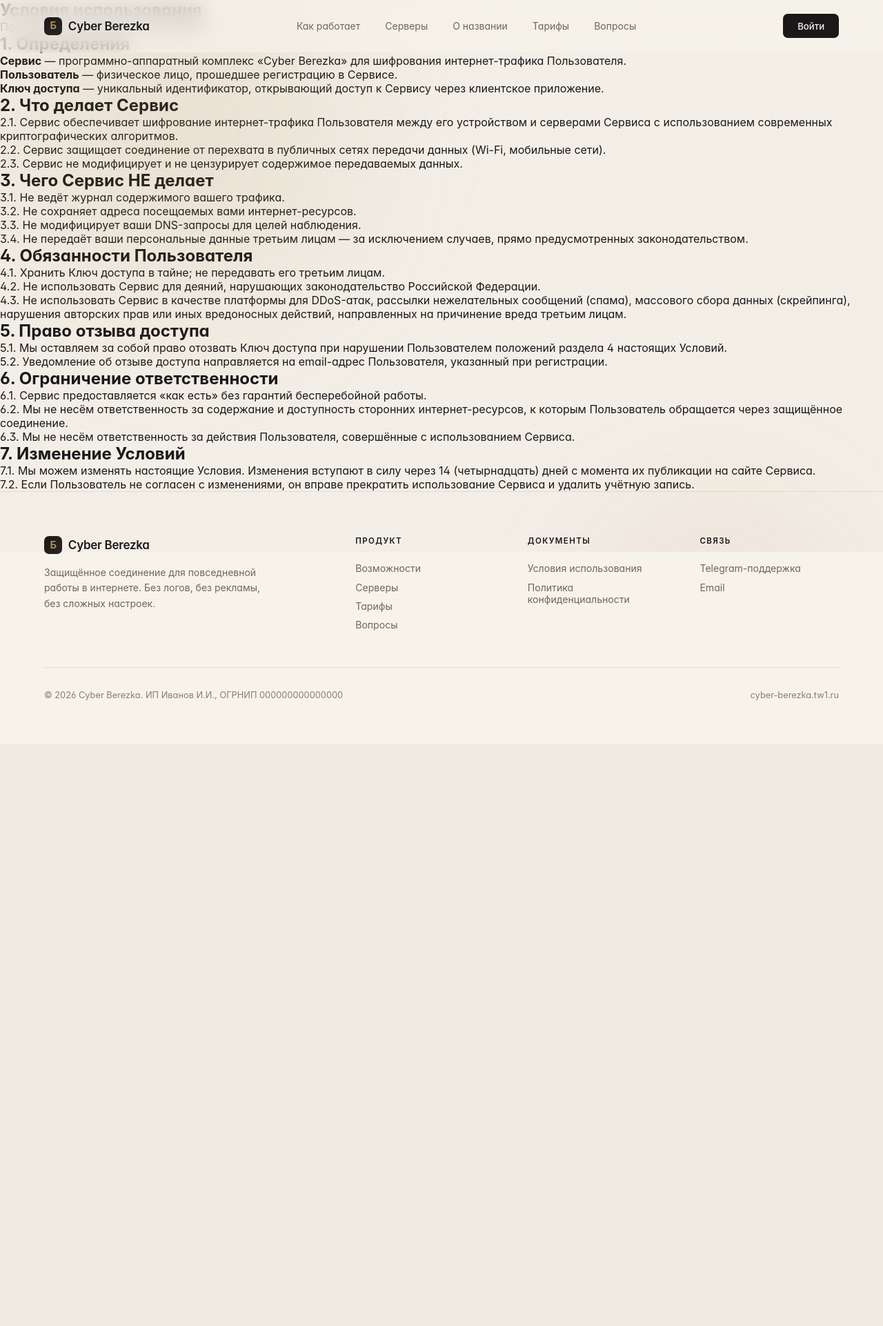
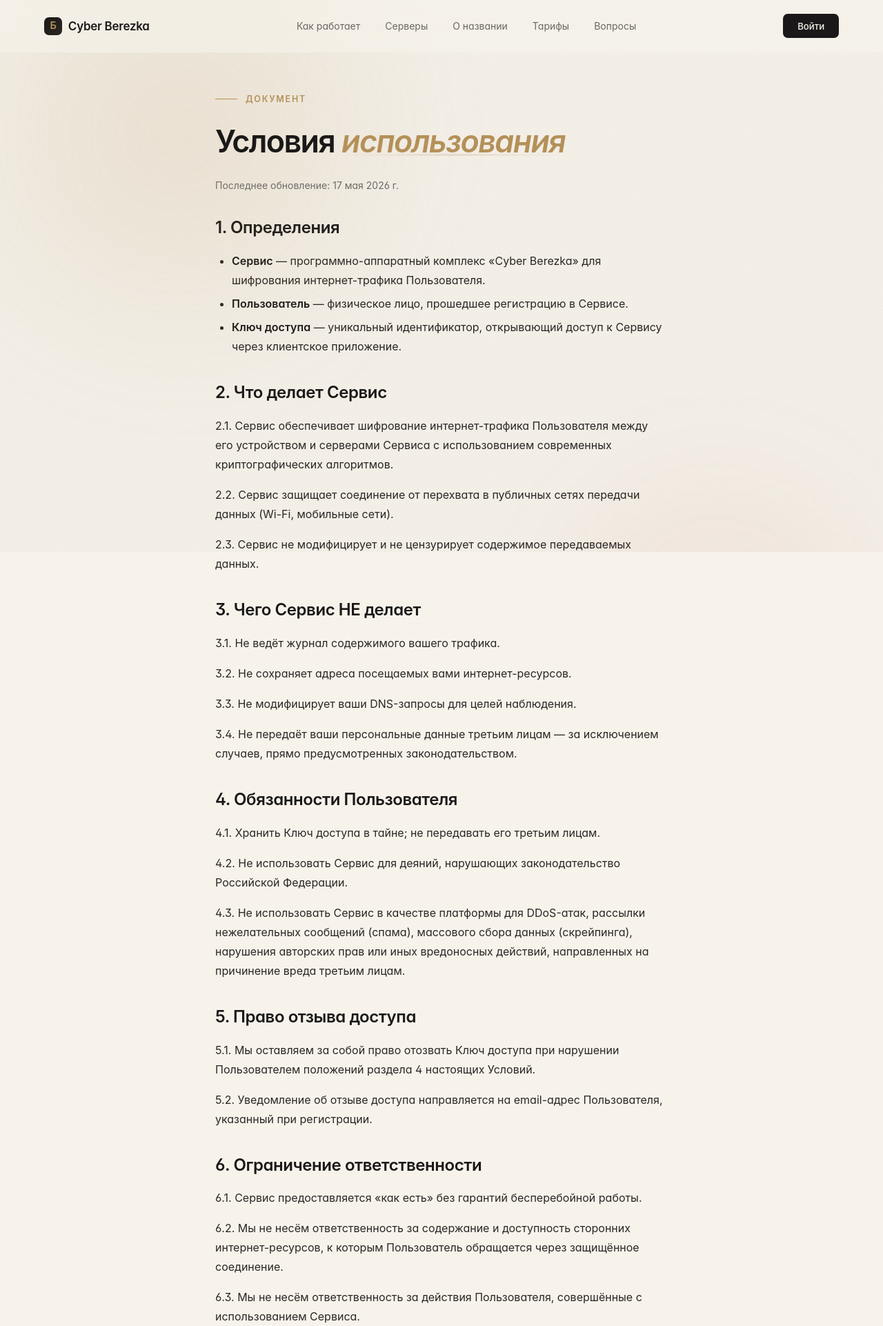
Before and after one commit to z1kurat/cyber-berezka, a FastAPI app: page /legal/terms in a window 1280 px wide. Shown: the top 1922 px of the page at 69% size. Before the commit the page ends 1015 px from the top, so only its background shows below. Run offline with FastAPI, Linux system fonts and the light colour scheme; some web fonts are replaced.

Commit message:
feat(site/legal): apply new design system — editorial reading layout (preserve legal content)
Rewrite both legal documents (terms and privacy) with the new editorial design while preserving all legal text:
- Replace Tailwind classes with inline styles and local <style> block
- Apply eyebrow + headline + article layout consistent with new site design
- Remove old wrapper markup; extend base.html for shared nav/footer
- Preserve all sections, paragraphs, lists, and legal definitions

Co-Authored-By: Claude Opus 4.7 (1M context) <noreply@anthropic.com>

```diff
--- a/infra/site/app/templates/legal/terms.html
+++ b/infra/site/app/templates/legal/terms.html
@@ -2,15 +2,17 @@
 {% block title %}Условия использования — Cyber Berezka{% endblock %}
 
 {% block content %}
-<article class="max-w-3xl mx-auto px-6 py-20 prose-cb">
-    <h1 class="font-serif text-5xl mb-2">Условия использования</h1>
-    <p class="text-text-muted text-sm mb-12">Последнее обновление: 17 мая 2026 г.</p>
+<main style="max-width:720px;margin:0 auto;padding:8rem 2rem 6rem">
+  <div class="eyebrow"><span class="eyebrow-line"></span><span>Документ</span></div>
+  <h1 class="headline" style="font-size:clamp(2rem,4.4vw,2.8rem);margin-bottom:2rem;text-align:left">
+    <span class="line"><span class="word" style="animation-delay:0.3s">Условия</span> <span class="word accent" style="animation-delay:0.45s">использования</span></span>
+  </h1>
+  <p style="font-size:0.875rem;color:#6B6B6B;margin-bottom:2rem">Последнее обновление: 17 мая 2026 г.</p>
 
-    <section class="space-y-8 text-text-secondary leading-relaxed">
-
+  <article style="font-size:1rem;line-height:1.75;color:#2A2624">
     <div>
-            <h2 class="font-serif text-2xl text-text-primary mb-3">1. Определения</h2>
-            <ul class="space-y-2 list-disc pl-6">
+      <h2>1. Определения</h2>
+      <ul>
         <li><strong>Сервис</strong> — программно-аппаратный комплекс «Cyber Berezka» для шифрования интернет-трафика Пользователя.</li>
         <li><strong>Пользователь</strong> — физическое лицо, прошедшее регистрацию в Сервисе.</li>
         <li><strong>Ключ доступа</strong> — уникальный идентификатор, открывающий доступ к Сервису через клиентское приложение.</li>
@@ -18,14 +20,14 @@
     </div>
 
     <div>
-            <h2 class="font-serif text-2xl text-text-primary mb-3">2. Что делает Сервис</h2>
+      <h2>2. Что делает Сервис</h2>
       <p>2.1. Сервис обеспечивает шифрование интернет-трафика Пользователя между его устройством и серверами Сервиса с использованием современных криптографических алгоритмов.</p>
       <p>2.2. Сервис защищает соединение от перехвата в публичных сетях передачи данных (Wi-Fi, мобильные сети).</p>
       <p>2.3. Сервис не модифицирует и не цензурирует содержимое передаваемых данных.</p>
     </div>
 
     <div>
-            <h2 class="font-serif text-2xl text-text-primary mb-3">3. Чего Сервис НЕ делает</h2>
+      <h2>3. Чего Сервис НЕ делает</h2>
       <p>3.1. Не ведёт журнал содержимого вашего трафика.</p>
       <p>3.2. Не сохраняет адреса посещаемых вами интернет-ресурсов.</p>
       <p>3.3. Не модифицирует ваши DNS-запросы для целей наблюдения.</p>
@@ -33,31 +35,40 @@
     </div>
 
     <div>
-            <h2 class="font-serif text-2xl text-text-primary mb-3">4. Обязанности Пользователя</h2>
+      <h2>4. Обязанности Пользователя</h2>
       <p>4.1. Хранить Ключ доступа в тайне; не передавать его третьим лицам.</p>
       <p>4.2. Не использовать Сервис для деяний, нарушающих законодательство Российской Федерации.</p>
       <p>4.3. Не использовать Сервис в качестве платформы для DDoS-атак, рассылки нежелательных сообщений (спама), массового сбора данных (скрейпинга), нарушения авторских прав или иных вредоносных действий, направленных на причинение вреда третьим лицам.</p>
     </div>
 
     <div>
-            <h2 class="font-serif text-2xl text-text-primary mb-3">5. Право отзыва доступа</h2>
+      <h2>5. Право отзыва доступа</h2>
       <p>5.1. Мы оставляем за собой право отозвать Ключ доступа при нарушении Пользователем положений раздела 4 настоящих Условий.</p>
       <p>5.2. Уведомление об отзыве доступа направляется на email-адрес Пользователя, указанный при регистрации.</p>
     </div>
 
     <div>
-            <h2 class="font-serif text-2xl text-text-primary mb-3">6. Ограничение ответственности</h2>
+      <h2>6. Ограничение ответственности</h2>
       <p>6.1. Сервис предоставляется «как есть» без гарантий бесперебойной работы.</p>
       <p>6.2. Мы не несём ответственность за содержание и доступность сторонних интернет-ресурсов, к которым Пользователь обращается через защищённое соединение.</p>
       <p>6.3. Мы не несём ответственность за действия Пользователя, совершённые с использованием Сервиса.</p>
     </div>
 
     <div>
-            <h2 class="font-serif text-2xl text-text-primary mb-3">7. Изменение Условий</h2>
+      <h2>7. Изменение Условий</h2>
       <p>7.1. Мы можем изменять настоящие Условия. Изменения вступают в силу через 14 (четырнадцать) дней с момента их публикации на сайте Сервиса.</p>
       <p>7.2. Если Пользователь не согласен с изменениями, он вправе прекратить использование Сервиса и удалить учётную запись.</p>
     </div>
+  </article>
+</main>
 
-    </section>
-</article>
+<style>
+article h2 { font-family: 'Inter', sans-serif; font-size: 1.5rem; font-weight: 600; margin: 2rem 0 0.8rem; letter-spacing: -0.018em; color: #1A1818; }
+article h3 { font-family: 'Inter', sans-serif; font-size: 1.15rem; font-weight: 600; margin: 1.5rem 0 0.6rem; letter-spacing: -0.01em; color: #1A1818; }
+article p { margin-bottom: 1rem; }
+article ul, article ol { padding-left: 1.5rem; margin-bottom: 1rem; }
+article li { margin-bottom: 0.4rem; }
+article a { color: #1A1818; text-decoration: underline; text-underline-offset: 3px; }
+article strong { color: #1A1818; font-weight: 600; }
+</style>
 {% endblock %}
```
Also changed, not shown: infra/site/app/templates/legal/privacy.html (+25 -14 lines). Lines whose indentation alone changed are shown as unchanged.
